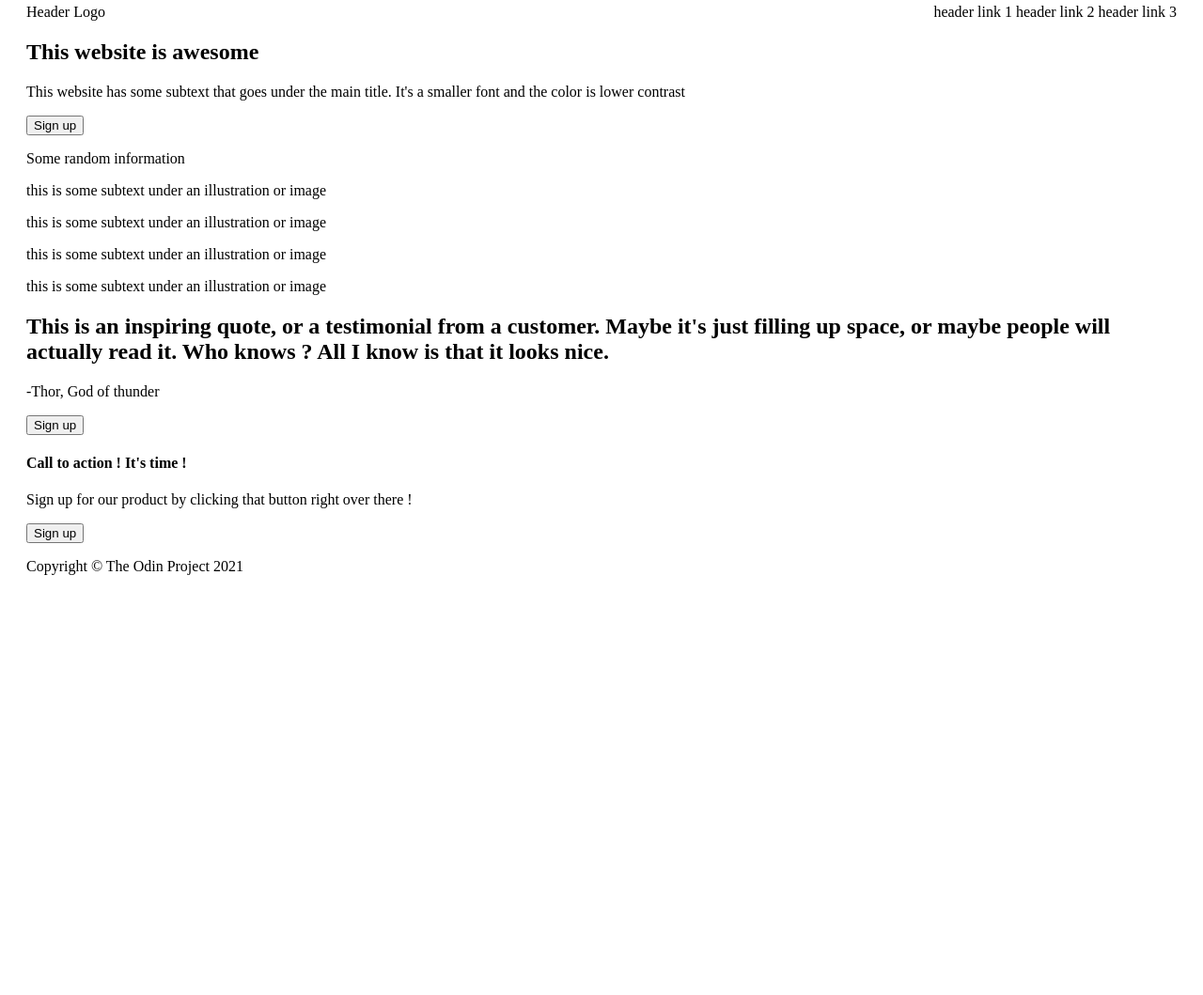
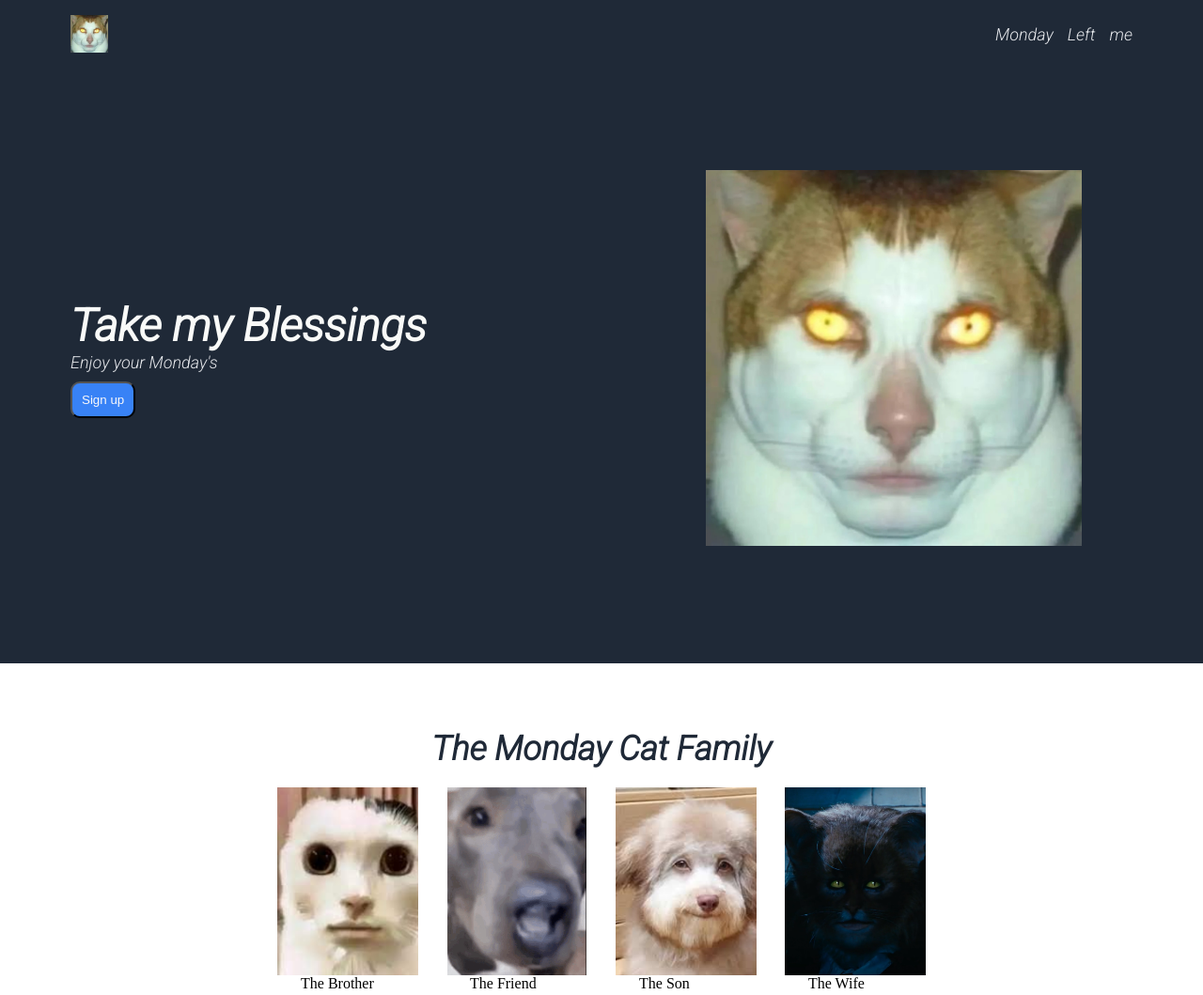
Before and after one commit to Kushal2205a/Learning-TheOdinProjectCSS, a plain HTML site: page index.html in a window 1280 px wide. Shown: the part 4-1063 px from the top of the page at 94% size. Before the commit the page ends 800 px from the top, so only its background shows below. Drawn offline with Linux system fonts and the light colour scheme.

Commit message:
completed-piece

```diff
--- a/index.html
+++ b/index.html
@@ -3,6 +3,8 @@
 
         <head>
             <link rel="stylesheet" href="styles.css">
+            <link href="https://fonts.googleapis.com/css2?family=Roboto:ital,wght@1,300&display=swap" rel="stylesheet">
+
             <title> Odin Project </title>
             <meta charset="UTF-8" >
             <meta name="viewport" content="width = device-width, initial-scale = 1.0">
@@ -12,71 +14,81 @@
 
         <body>
             <div class="entire-thing">
+                <div class="block1">
+                    <div class="panel1">
                         <div class = 'navbar'>
-                <a>Header Logo</a>
+
+                            <img src= "Monday-cat.jpg" class="logo-header">
                             <div class="right-shit">
-                    <a>header link 1</a>
-                    <a>header link 2</a>
-                    <a>header link 3</a>
+                                <a>Monday</a>
+                                <a>Left</a>
+                                <a>me</a>
                             </div>
                         </div>
-
-
-            <div class="panel1">
+                        <div class="part2panel1">
                             <div class="content">
-                    <h2> This website is awesome </h2>
-                    <p> This website has some subtext that goes under the main title. It's a smaller font and the color is lower contrast </p>
-                    <button>Sign up</button>
-
+                                <p class="hero-main-text"> Take my Blessings </p>
+                                <p class="hero-secondary"> Enjoy your Monday's </p>
+                                <button class="Sign-up" id="myButton">Sign up</button>
                             </div>
 
-                <div class="image">
+                            <div class="pl-image">
+                                <img src="Monday-cat.jpg">
 
                             </div>
 
                         </div>
 
+                    </div>
+
+
+                </div>
+
                 <div class="panel2">
                     <div class="headingpanel2">
-                    <p> Some random information </p>
+                        <p> The Monday Cat Family </p>
 
 
                     </div>
 
                     <div class="cards">
                         <div class="card">
-                        <div class="placeholder1">
+                            <div class="placeholder">
+                                <img src="Monday-cat2.png">
 
 
                             </div>
-                        <p>this is some subtext under an illustration or image</p>
+                            <p>The Brother</p>
 
                         </div>
 
                         <div class="card">
                             <div class="placeholder2">
+                                <img src="Monday-dog.png">
 
 
                             </div>
-                        <p>this is some subtext under an illustration or image</p>
+                            <p>The Friend</p>
 
                         </div>
 
                         <div class="card">
-                        <div class="placeholder3">
+                            <div class="placeholder">
+                                <img src="Monday-dog2.jpeg">
 
 
                             </div>
-                        <p>this is some subtext under an illustration or image</p>
+                            <p>The Son</p>
 
                         </div>
 
                         <div class="card">
-                        <div class="placeholder4">
+                            <div class="placeholder">
+                                <img src="Monday-cat-sis.png">
 
 
                             </div>
-                        <p>this is some subtext under an illustration or image</p>
+                            <p>The Wife</p>
 
                         </div>
 
@@ -87,18 +99,26 @@
 
                 <div class="panel3">
                     <div class="Quote">
-                    <h2> This is an inspiring quote, or a testimonial from a customer. Maybe it's just filling up space, or maybe people will actually read it. Who knows ? All I know is that it looks nice.   </h2>
-                    <p class="auth"> -Thor, God of thunder </p>
-                    <button>Sign up</button>
+                        <p>Monday left me broken</p>
+                        <p>Tuesday, I was through with hoping</p>
+                        <p>Wednesday, my empty arms were open</p>
+                        <p>Thursday, waiting for love, waiting for love</p>
+
+
 
                     </div>
+                    <h3 class="auth"> <strong>- Monday Cat </strong></h3>
                 </div>
 
                 <div class="panel4">
                     <div class="blue-block">
+                        <div class="left-body">
                             <h4> Call to action ! It's time !</h4>
-                    <p>Sign up for our product by clicking that button right over there !  </p>
-                    <button>Sign up</button>
+                            <p >Sign up for our product by clicking that button right over there ! </p>
+                        </div>
+                        <div class="body-right">
+                            <button class="dSign-up" id="myButton">Sign up</button>
+                        </div>
 
                     </div>
 
@@ -106,10 +126,18 @@
                 </div>
 
                 <div class="panel5">
-                <p> Copyright &copy; The Odin Project 2021 </p>
+                    <p class="copy"> Copyright &copy; The Monday Cat </p>
 
                 </div>
             </div>
+
+            <script>
+             const btn = document.getElementById('myButton');
+             btn.addEventListener('click', function() {
+                alert('If you wanna Sign up, Give me Money $$$$$$$$$$$');
+                });
+            </script>
+
         </body>
 
 
--- a/styles.css
+++ b/styles.css
@@ -1,12 +1,229 @@
+*{
+    margin: 0;
+    box-sizing: border-box;
+}
+
 .entire-thing{
-    padding: 0 20px ;
-    margin: auto;
+    padding: 0;
+    display: block;
 
 
 }
 
+.block1{
+    margin: 0px;
+    padding: 0%;
+    background-color: #1f2937;
+    height: auto;
+    width: auto;
+    overflow: hidden;
+}
+.panel1{
+    font-family: 'Roboto' ;
+    padding: 0 75px;
+}
+
 .navbar{
+    padding-top: 20px;
     display: flex;
+    justify-content: space-between;
+    align-items: center;
+    max-height: 100%;
+    max-width: 100%;
+
+}
+
+.hero-main-text{
+    font-size: 48px;
+    color: #f9faf8;
+    font-weight: 900;
+
+
+}
+.logo-header{
+    height: 40px;
+    width: auto;
+
+}
+
+.hero-secondary, .right-shit    {
+    font-size: 18px;
+    color: #e5e7eb;
+
+}
+.right-shit{
+    display: flex;
+    gap: 15px;
+}
+
+.part2panel1{
+    display: flex;
+    align-items: center;
+    margin: 75px auto 75px;
+    padding-top: 50px;
+    padding-bottom: 50px;
+    gap: 10%;
+}
+
+.pl-image, .content{
+    width: 50%;
+
+}
+.content{
+    height: 100%;
+}
+.pl-image {
+    display: flex;
+    justify-content: center;
+    align-items: center;
+    max-height: 100%;
+
+}
+
+.pl-image img{
+    width: auto;
+    max-width: 100%;
+    height: 400px;
+    display: block;
+
+}
+
+.Sign-up{
+    background-color: #3882f6;
+    color: #f9f8fa;
+    border-radius: 10px;
+    margin-top: 10px;
+    padding: 10px;
+
+}
+.panel2{
+    padding: 50px;
+}
+.headingpanel2{
+    display: flex;
+    justify-content: center;
+    font-family: "Roboto";
+    font-size: 36px;
+    color: #1f2937;
+    font-weight: 900;
+    margin:20px auto;
+}
+
+.cards{
+    display: flex;
+
     flex-direction: row;
+    justify-content: center;
+    align-items: center;
+    gap: 30px;
+    max-width: 100%;
+
+}
+
+.card{
+    overflow: hidden;
+    border: #1f2937;
+    max-height: 100%;
+    max-width: 100%;
+    width: 150px;
+}
+
+.placeholder{
+    display: flex;
+    justify-content: center;
+    max-height: 100%;
+    max-width: 100%;
+}
+.placeholder2{
+    display: flex;
+    justify-content: center;
+    max-height: 100%;
+    max-width: 100%;
+}
+.placeholder2 img{
+    height: 200px;
+    width: 100%;
+    object-fit:contain;
+}
+.placeholder img{
+    height: 200px;
+    width: auto;
+}
+.card p{
+    margin: 0 auto;
+    width: 100px;
+}
+
+.panel3{
+    background-color: #e5e7eb;
+    padding: 50px;
+}
+.Quote{
+    display: flex;
+    flex-direction: column;
+    justify-content: start;
+    align-items: center;
+
+    font-size: 36px;
+    font-style: italic;
+    font-weight:lighter;
+    font-family: "Roboto";
+    color: #1f2937;
+}
+.auth{
+    display: flex;
+    justify-content: end;
+
+}
+
+.panel4{
+    display: flex;
+    justify-content: center;
+    align-items: center;
+    padding: 50px;
+
+}
+
+.blue-block{
+    display: flex;
     justify-content: space-between;
+    align-items: center;
+    gap: 40px;
+    flex-direction: row;
+    padding: 20px 40px;
+    background-color: #3882f6;
+
 }
+
+.left-body h4{
+    color: #f9f8fa;
+
+
+}
+.left-body p{
+    color: #f9f8fa;
+    font-weight: lighter;
+
+}
+
+.dSign-up{
+    background-color: #3882f6;
+    color: #f9f8fa;
+    border-radius: 10px;
+    margin-top: 10px;
+    padding: 10px;
+    border-color: #e5e7eb;
+}
+
+
+.panel5{
+    background-color: #1f2937;
+    padding: 20px;
+}
+
+.copy{
+    color: #e5e7eb;
+    display: flex;
+    justify-content: center;
+    align-items: center;
+}
```
Also changed, not shown: Logo.png (added), Monday-cat-sis.png (added), Monday-cat.jpg (added), Monday-cat2.png (added), Monday-dog.png (added), Monday-dog2.jpeg (added). Lines whose indentation alone changed are shown as unchanged.
